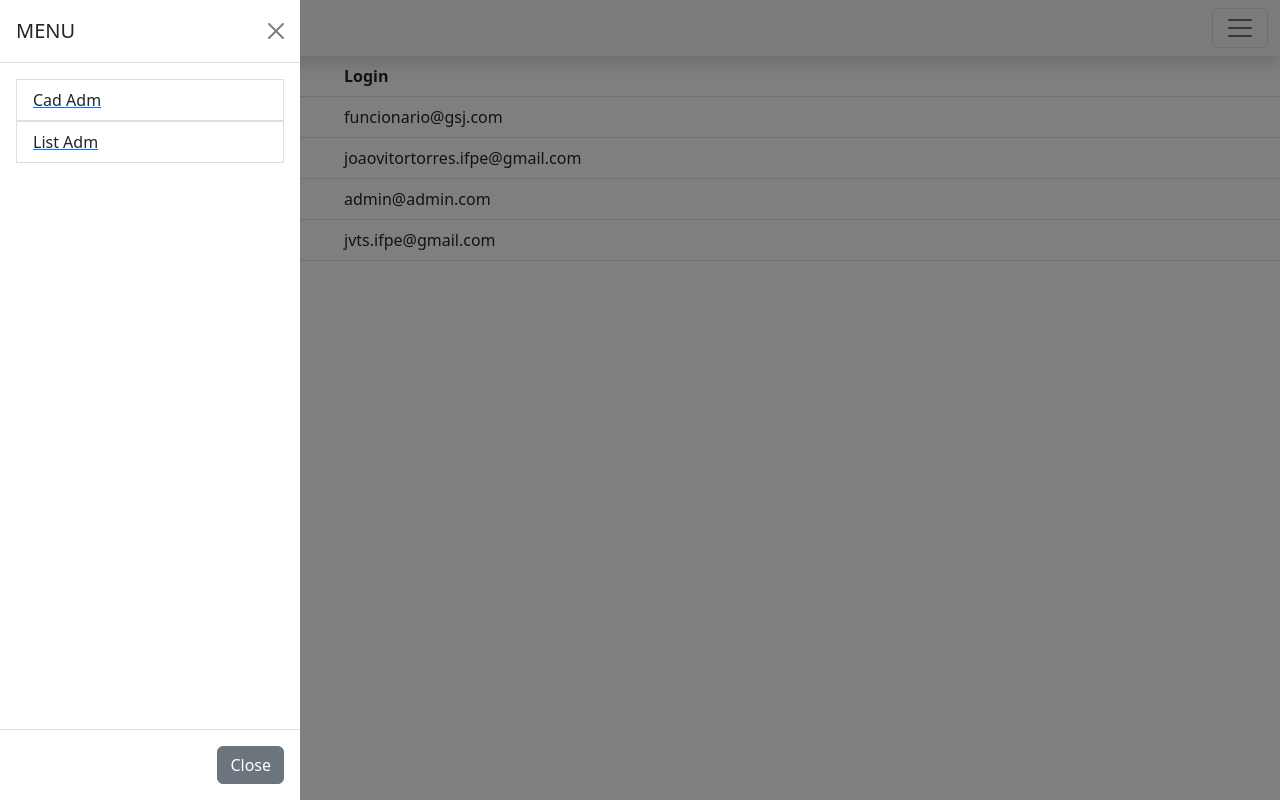
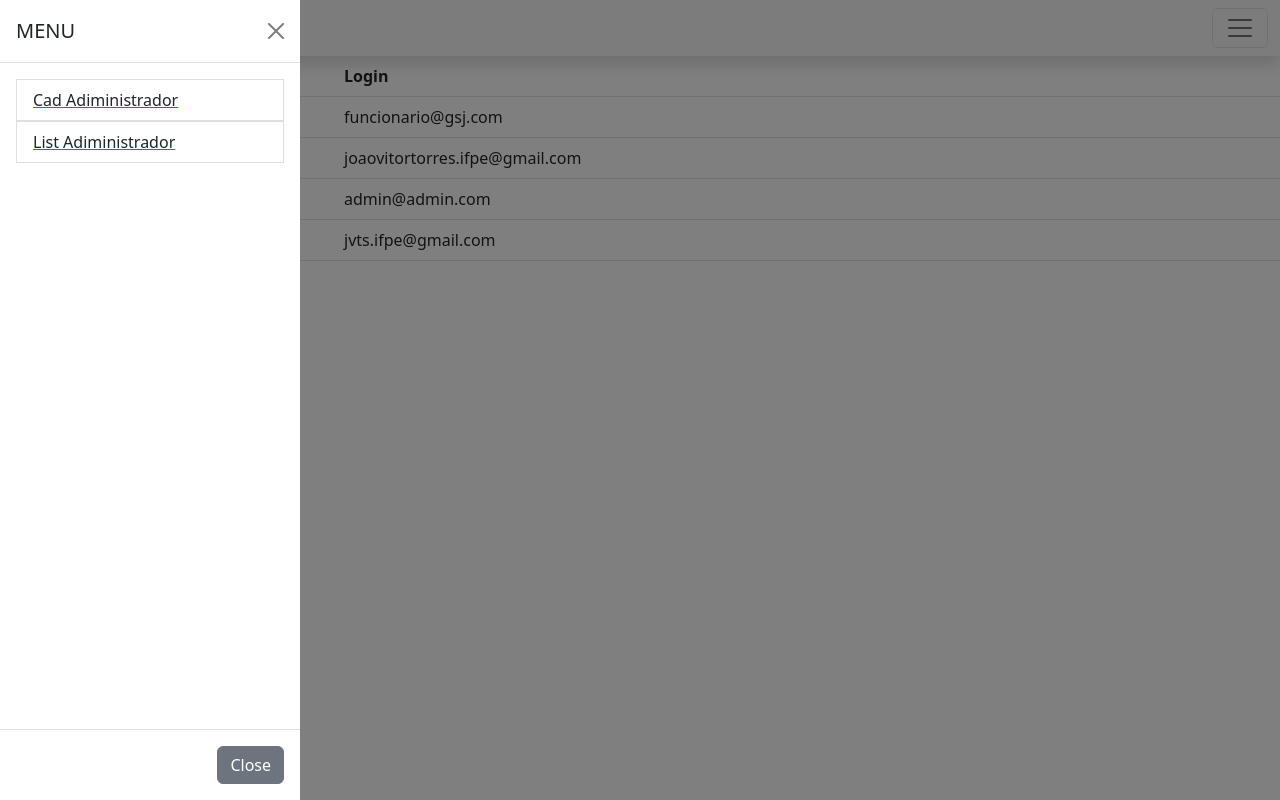
Before and after one commit to jvsiqueira/exemplocrud, a PHP site: page /listAdm.php in a window 1280 px wide, after a click that opens the changed part. Run offline with PHP 8.4, Linux system fonts and the light colour scheme; data comes from the database, SQL or seed files in the repository; some libraries are stand-ins or nearby versions.

Commit message:
Mudancas em List Administrador

```diff
--- a/listAdm.php
+++ b/listAdm.php
@@ -47,10 +47,10 @@
 
                     <ul class="list-group list-group-flush">
                         <a href="cadAdm.html">
-                            <li class="list-group-item">Cad Adm</li>
+                            <li class="list-group-item">Cad Adiministrador</li>
                         </a>
                         <a href="listAdm.php">
-                            <li class="list-group-item">List Adm</li>
+                            <li class="list-group-item">List Adiministrador</li>
                         </a>
                     </ul>
 
```
